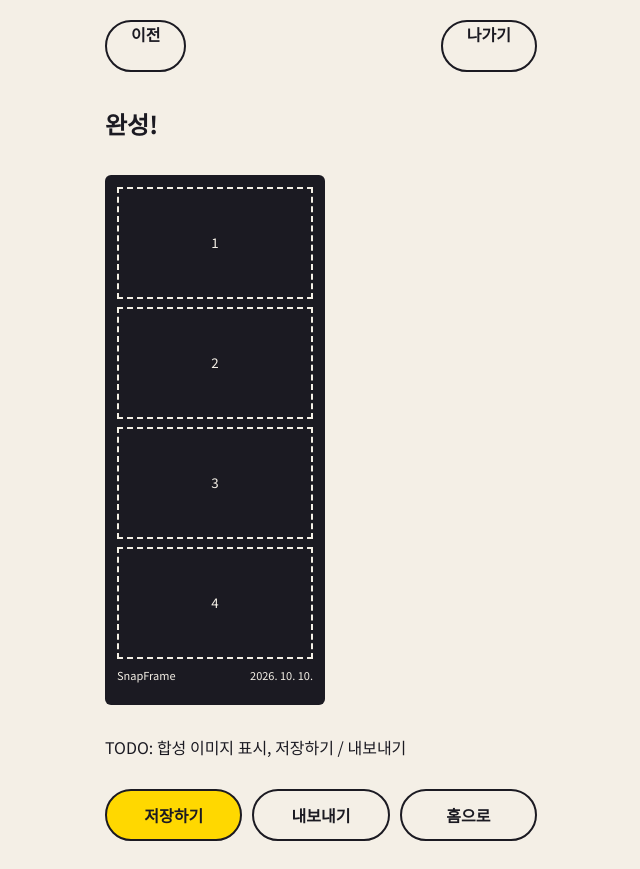
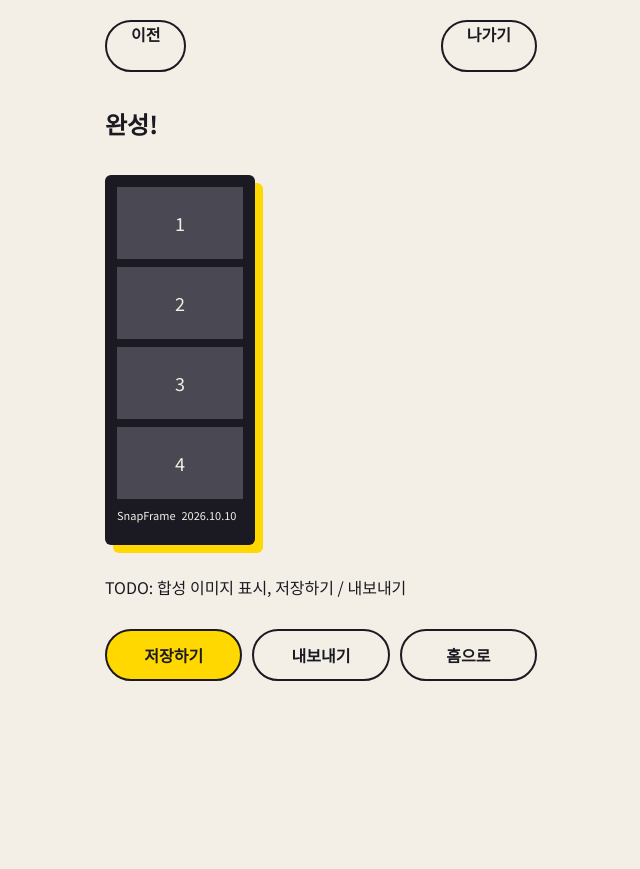
Before and after one commit to wonyoung0710/snapframe, a React (Vite) app: page /result in a window 1280 px wide. Shown: the whole page, without its empty margins (319-959 px from the left). After the commit the page ends 800 px from the top, so only its background shows below. Built offline with nearby package versions, Linux system fonts and the light colour scheme.

Commit message:
수정: FrameView 목업 모양 적용 (회색 칸·노란 그림자·날짜 형식, width/dashed/shadow/spread 옵션 추가)

```diff
--- a/src/components/FrameView.jsx
+++ b/src/components/FrameView.jsx
@@ -1,41 +1,95 @@
 // [담당: 지은] 프레임 그리기 (템플릿 선택, 사진 선택, 결과 화면에서 공용).
-// 지금은 칸 틀만, 목업(캔버스)의 프레임처럼 꾸미기
+// [지은] 수정 (10/11): 목업의 프레임처럼 꾸밈 (회색 칸, 노란 그림자, 날짜 형식, 템플릿별 크기)
 //
 // props
 //   template   : TEMPLATES 중 하나
 //   photos     : 칸마다 들어갈 사진 주소 (비어 있으면 null)
 //   color      : 프레임 색
 //   onSlotClick: (칸 번호) => void  (선택 사항)
-export default function FrameView({ template, photos = [], color = '#1B1A22', onSlotClick }) {
+//   width      : [지은] 추가: 프레임 가로 크기(px). 안 주면 템플릿에 맞는 기본 크기
+//   dashed     : [지은] 추가: true면 빈 칸을 점선으로 (사진 선택 화면용)
+//   shadow     : [지은] 추가: false면 노란 그림자 없음 (갤러리용)
+//   spread     : [지은] 추가: true면 글자와 날짜를 양끝으로 (결과 화면용)
+
+// [지은] 추가: 템플릿별 기본 가로 크기 (칸 크기 + 여백으로 계산한 값, 시안 보고 조정)
+const FRAME_WIDTH = { basic: 150, tall: 220, square: 240 }
+
+export default function FrameView({
+  template,
+  photos = [],
+  color = '#1B1A22',
+  onSlotClick,
+  width,
+  dashed = false,
+  shadow = true,
+  spread = false,
+}) {
   const slotCount = template.slots
-  const date = new Date().toLocaleDateString('ko-KR', {
-    year: 'numeric', month: '2-digit', day: '2-digit',
-  })
+
+  // [지은] 수정: 날짜를 2026.10.08 형식으로 (원래 toLocaleDateString 사용)
+  const now = new Date()
+  const date = [
+    now.getFullYear(),
+    String(now.getMonth() + 1).padStart(2, '0'),
+    String(now.getDate()).padStart(2, '0'),
+  ].join('.')
 
   return (
-    <div style={{ background: color, padding: '12px 12px 22px', borderRadius: 6, width: 220 }}>
-      <div style={{ display: 'grid', gridTemplateColumns: `repeat(${template.cols}, 1fr)`, gap: 8 }}>
+    <div
+      style={{
+        background: color,
+        padding: '12px 12px 22px',
+        borderRadius: 6,
+        // [지은] 수정: 원래 width: 220 고정
+        width: width ?? FRAME_WIDTH[template.id] ?? 220,
+        // [지은] 추가: 노란 그림자
+        boxShadow: shadow ? '8px 8px 0 var(--color-brand)' : 'none',
+      }}
+    >
+      <div
+        style={{
+          display: 'grid',
+          gridTemplateColumns: `repeat(${template.cols}, 1fr)`,
+          gap: 8,
+        }}
+      >
         {Array.from({ length: slotCount }).map((_, i) => (
           <button
             key={i}
             onClick={() => onSlotClick?.(i)}
             style={{
               aspectRatio: template.slotRatio,
-              border: photos[i] ? 'none' : '2px dashed #F4EFE6',
-              background: 'transparent',
+              // [지은] 수정: 빈 칸은 회색, dashed일 때만 점선 (원래 항상 점선)
+              border: photos[i] || !dashed ? 'none' : '2px dashed var(--color-paper)',
+              background: photos[i] || dashed ? 'transparent' : 'var(--color-muted)',
               padding: 0,
               overflow: 'hidden',
             }}
           >
             {photos[i] ? (
-              <img src={photos[i]} alt={`${i + 1}번 칸`} style={{ width: '100%', height: '100%', objectFit: 'cover' }} />
+              <img
+                src={photos[i]}
+                alt={`${i + 1}번 칸`}
+                style={{ width: '100%', height: '100%', objectFit: 'cover' }}
+              />
             ) : (
-              <span style={{ color: '#F4EFE6' }}>{i + 1}</span>
+              <span style={{ color: 'var(--color-paper)', fontSize: 18 }}>{i + 1}</span>
             )}
           </button>
         ))}
       </div>
-      <div style={{ display: 'flex', justifyContent: 'space-between', color: '#F4EFE6', fontSize: 11, paddingTop: 8 }}>
+
+      <div
+        style={{
+          display: 'flex',
+          // [지은] 수정: 기본은 왼쪽으로 붙이고, spread일 때만 양끝 (원래 항상 양끝)
+          justifyContent: spread ? 'space-between' : 'flex-start',
+          gap: 6,
+          color: 'var(--color-paper)',
+          fontSize: 11,
+          paddingTop: 8,
+        }}
+      >
         <span>SnapFrame</span>
         <span>{date}</span>
       </div>
```
